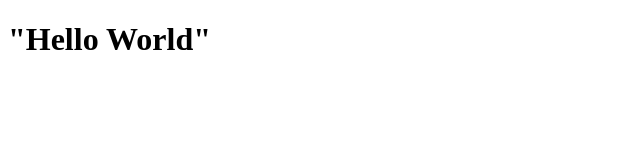
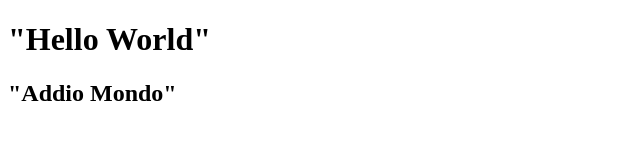
Before and after one commit to Pluz16/htmlcss-hello, a plain HTML site: page index.html in a window 1280 px wide. Shown: the whole page, without its empty margins (0-640 px from the left). Drawn offline with Linux system fonts and the light colour scheme.

Commit message:
Ho aggiunto h2 per salutare il mondo.

```diff
--- a/index.html
+++ b/index.html
@@ -11,6 +11,7 @@
         <h1>
         "Hello World"
     </h1>
+    <h2>"Addio Mondo"</h2>
     </header>
 
 </body>
```
